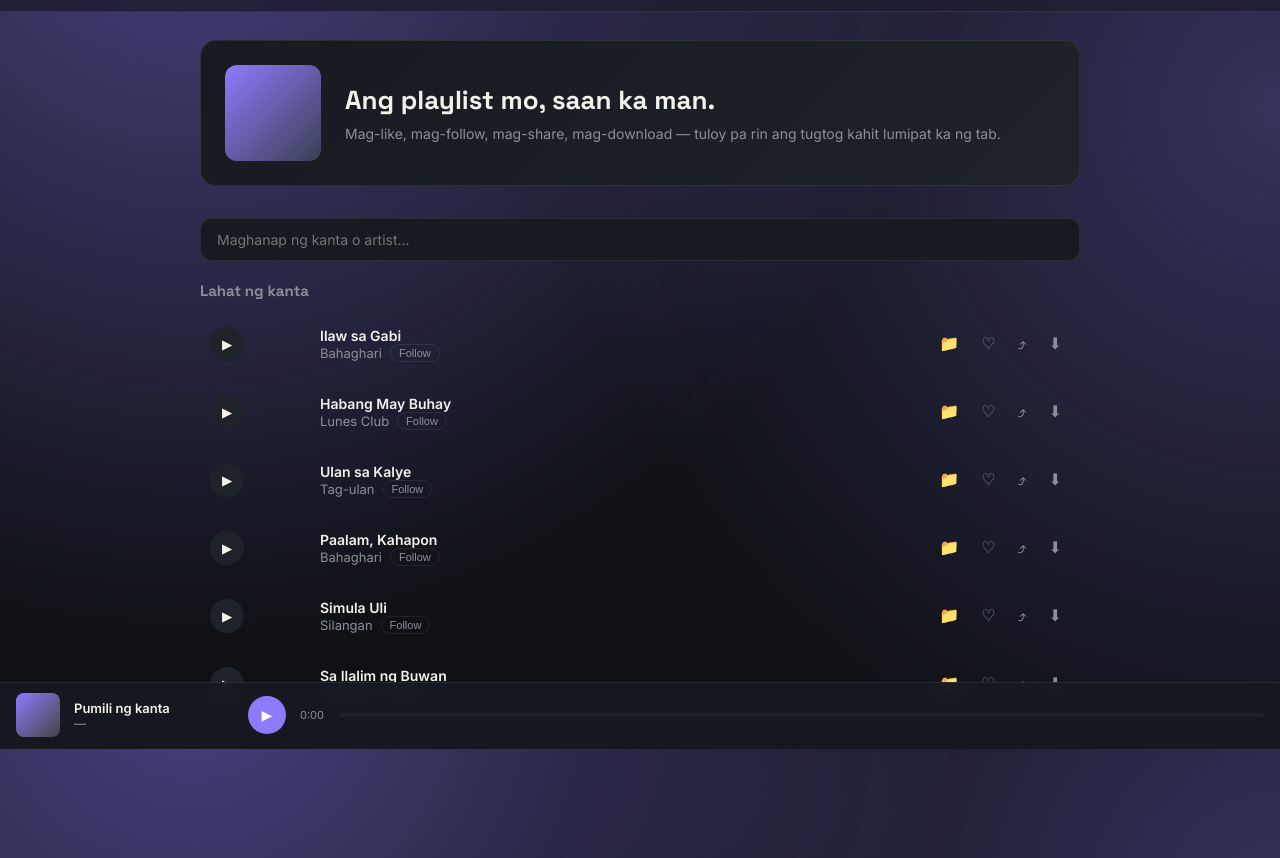
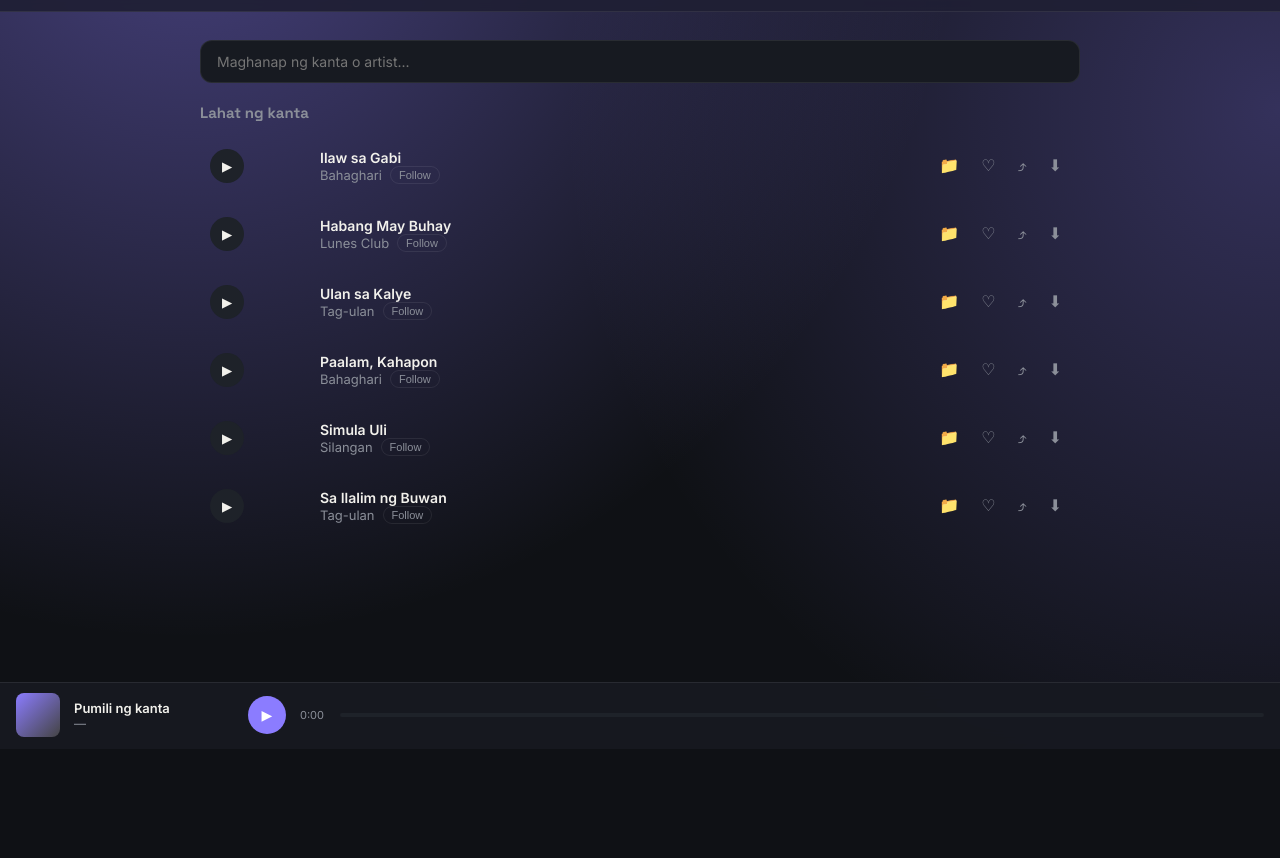
Before and after one commit to ayaaygyanne-source/Musicforall, a plain HTML site: page index.html in a window 1280 px wide. Shown: the part 51-909 px from the top of the page. After the commit the page ends 800 px from the top, so only its background shows below. Drawn offline with Linux system fonts and the light colour scheme.

Commit message:
Update index.html

```diff
--- a/index.html
+++ b/index.html
@@ -117,13 +117,7 @@ section.active{display:block}
 </header>
 
 <main>
-  <div class="hero">
-    <div class="art"></div>
-    <div>
-      <h1>Ang playlist mo, saan ka man.</h1>
-      <p>Mag-like, mag-follow, mag-share, mag-download — tuloy pa rin ang tugtog kahit lumipat ka ng tab.</p>
-    </div>
-  </div>
+
 
   <section id="home" class="active">
     <div class="search-wrap">
```
